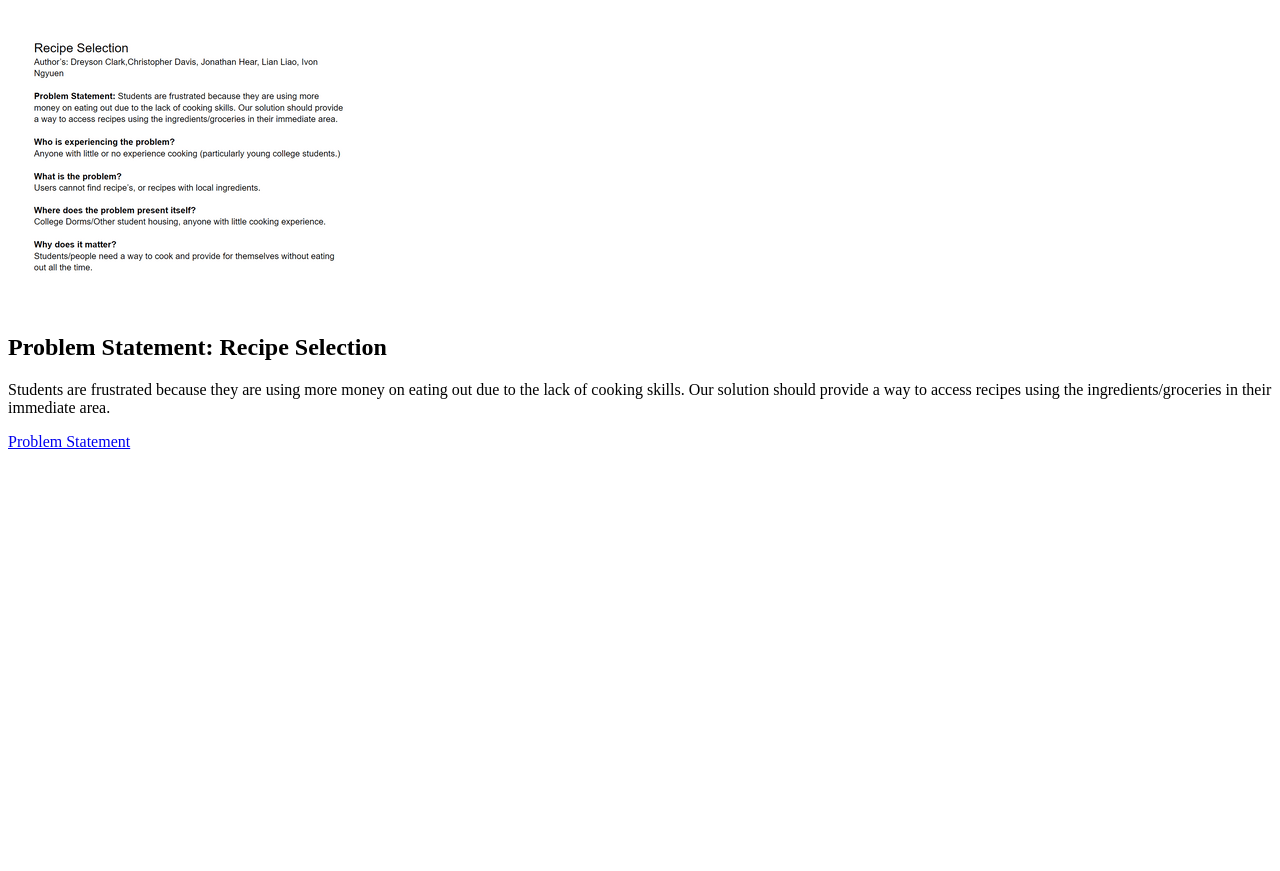
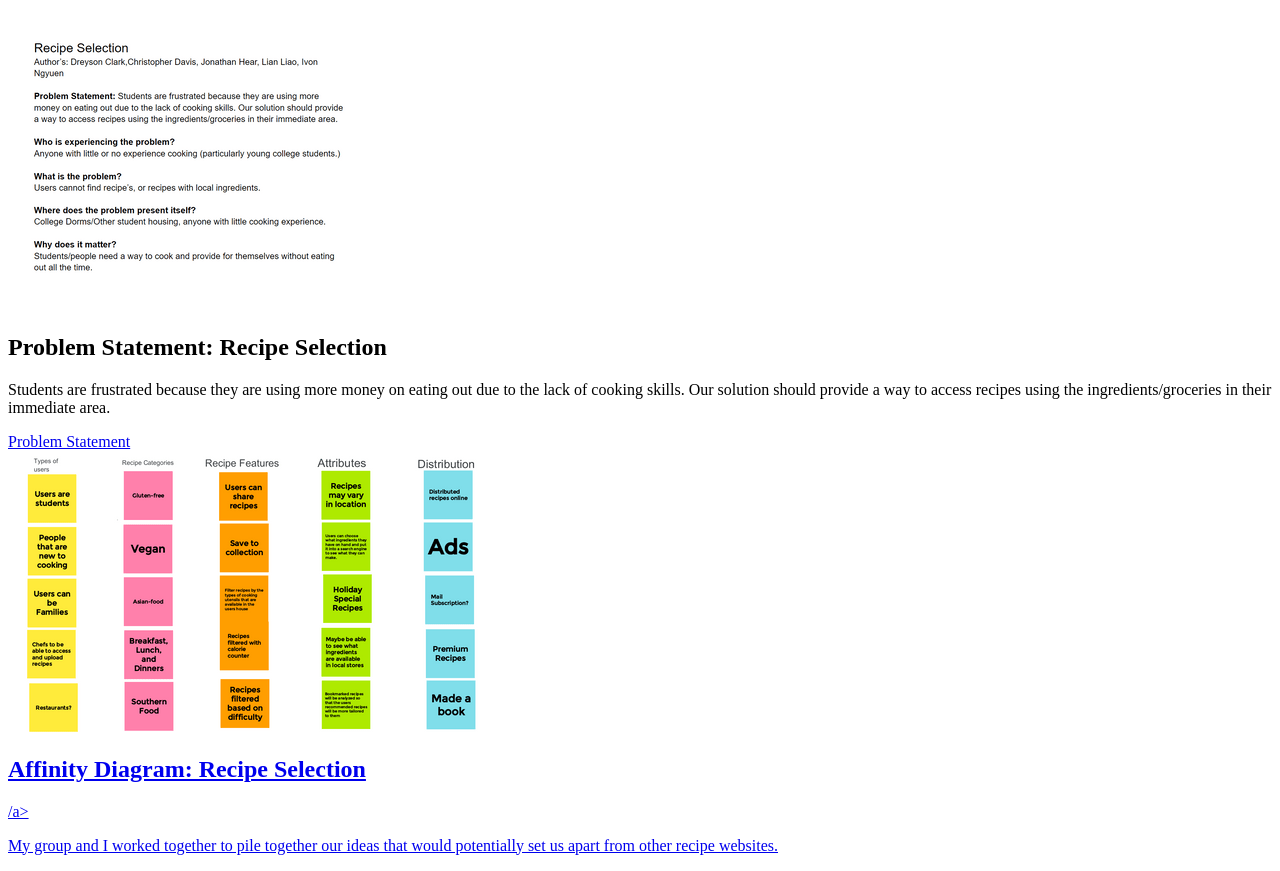
Before and after one commit to JonathanHear/JonathanHear.github.io, a plain HTML site: page index.html in a window 1280 px wide. Shown: the part 79-950 px from the top of the page. Before the commit the page ends 800 px from the top, so only its background shows below. Drawn offline with Linux system fonts and the light colour scheme.

Commit message:
Add files via upload

```diff
--- a/index.html
+++ b/index.html
@@ -6,6 +6,7 @@
     <body>
         <h1>Jonathan Hear's CSCE 190 Site</h1>
 
+        <!--FOR THE PROBLEM STATEMENT-->
         <section class = "assignment">
             <img src = "images/problemstatement.png">
             <section class = "ass-details">
@@ -16,5 +17,16 @@
                 <a href = "files/csce190ps.pdf">Problem Statement
             </section>
         </section>
+
+        <!--FOR THE AFFINITY DIAGRAM-->
+        <section class = "assignment">
+            <a href = "files/Affinity Diagram.pdf"><img src="images/Affinity Diagram 1.png"></a>
+            <section class = "ass-details">
+                <a href = "files/Affinity Diagram.pdf"><h2>Affinity Diagram: Recipe Selection</h2>/a>
+                <p>
+                    My group and I worked together to pile together our ideas that would potentially set us apart from other recipe websites.
+                </p>
+            </section>
+        </section>
     </body>
 </html>
```
